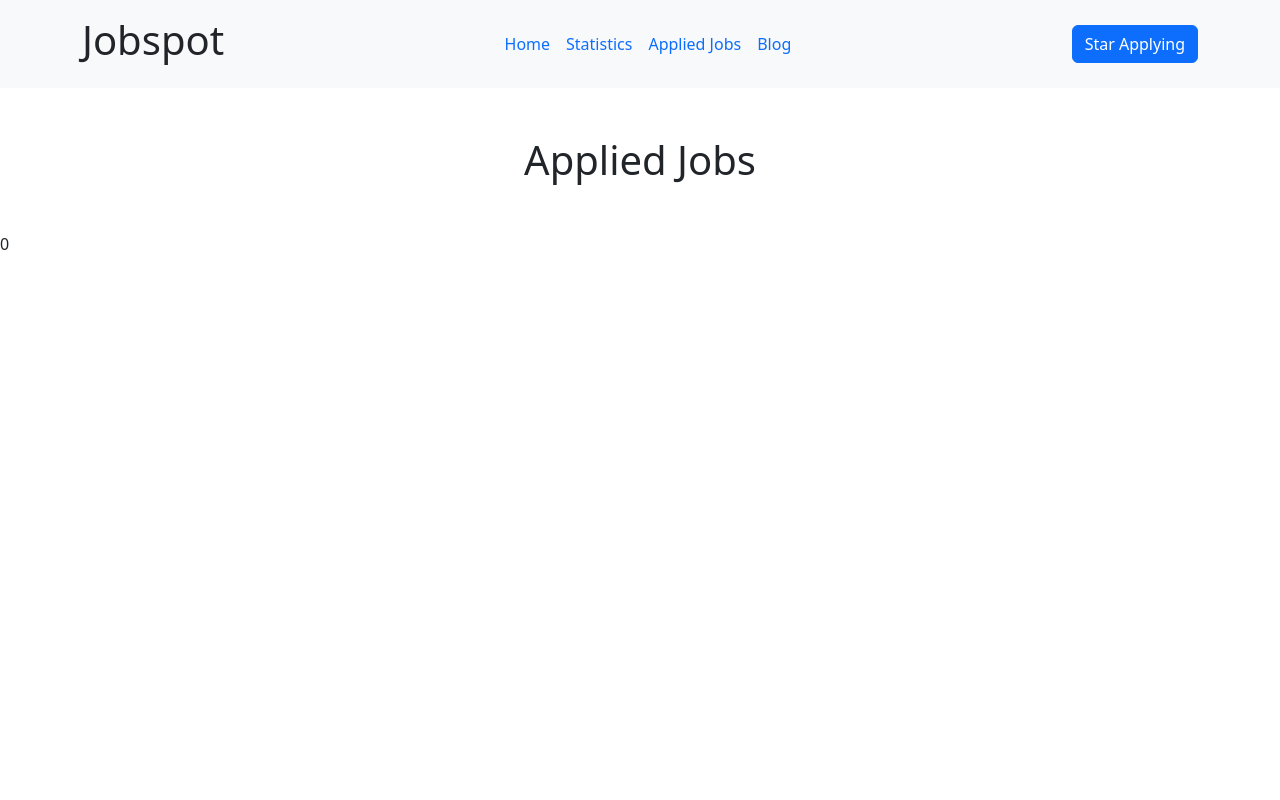
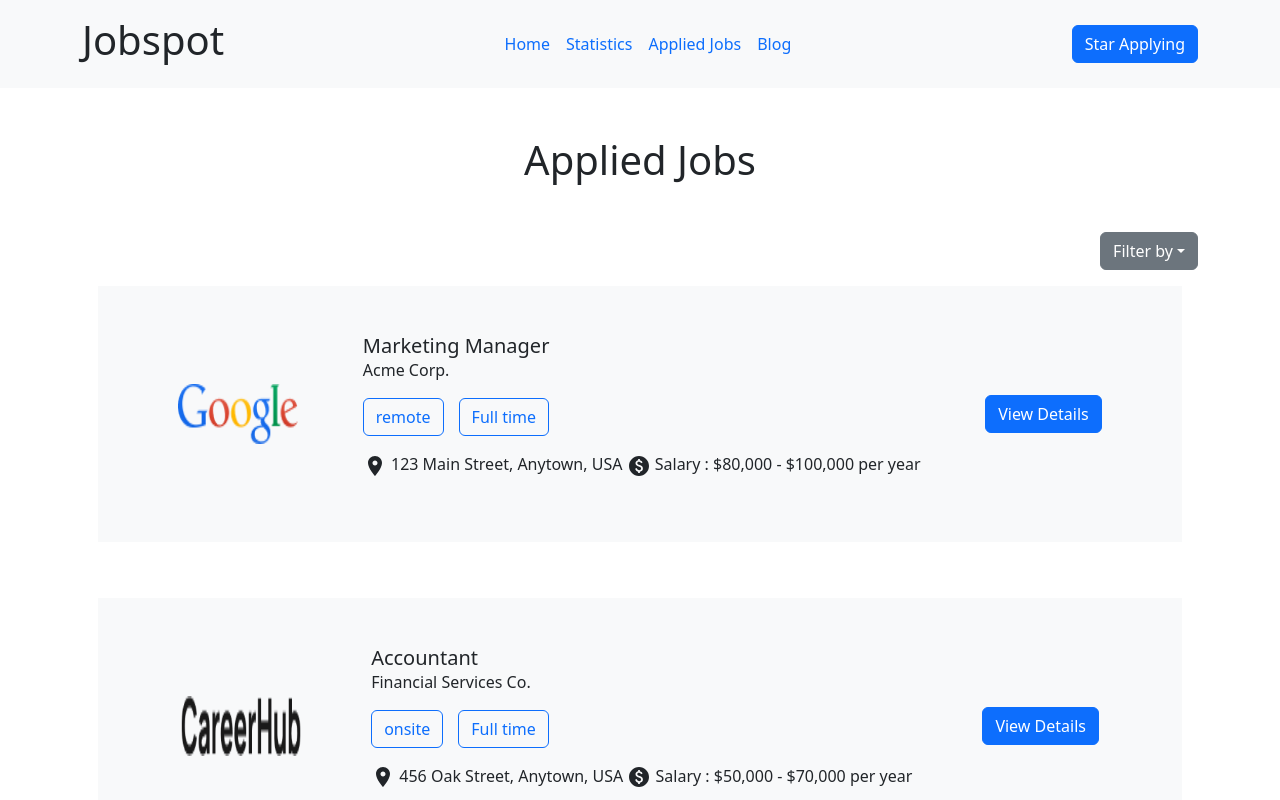
Before and after one commit to nakib1948/career-hub-client-side, a React (Vite) app: page /appliedjobs in a window 1280 px wide. Shown: the top 800 px of the page. Built offline with nearby package versions, Linux system fonts and the light colour scheme.

Commit message:
filter by part done

```diff
--- /dev/null
+++ b/src/Components/Appliedjob.css
@@ -0,0 +1,9 @@
+@media only screen and (max-width: 600px) {
+   .appliedjob{
+     flex-direction: column;
+     text-align: center;
+   }
+   .appliedjob1{
+      margin-top: 20px;
+   }
+  }
--- a/src/Components/Appliedjob.jsx
+++ b/src/Components/Appliedjob.jsx
@@ -4,25 +4,25 @@ import Row from "react-bootstrap/Row";
 import Col from "react-bootstrap/Col";
 import Card from "react-bootstrap/Card";
 import PaidIcon from "@mui/icons-material/Paid";
-import WorkOutlineIcon from "@mui/icons-material/WorkOutline";
-import LocalPhoneIcon from "@mui/icons-material/LocalPhone";
-import MailOutlineIcon from "@mui/icons-material/MailOutline";
+import Dropdown from "react-bootstrap/Dropdown";
+import DropdownButton from "react-bootstrap/DropdownButton";
+
 import PlaceIcon from "@mui/icons-material/Place";
 import Button from "react-bootstrap/Button";
 import Navbarr from "./Navbarr";
+import "./Appliedjob.css";
 const Appliedjob = () => {
     const [Data, setData] = useState([]);
+    const [filteredData, setFilteredData] = useState([]);
+    const [check, setCheck] = useState(false);
 
-  const [check, setCheck] = useState(false);
     useEffect(() => {
       async function fetchData() {
         const res = await fetch("/data.json");
         const data = await res.json();
 
         const item = await JSON.parse(localStorage.getItem("storedIds"));
-      let arr = [];
         if (item && item.length) {
-        // check if item exists and has length
           let arr = [];
           for (let i of item) {
             for (let j of data) {
@@ -30,55 +30,80 @@ const Appliedjob = () => {
             }
           }
           setData(data);
+          setFilteredData(arr);
+        } else {
+          setData(data);
+          setFilteredData(data);
         }
       }
       fetchData();
     }, []);
 
+    const onsite = () => {
+        if (Data.length) {
+          const allonsite = Data.filter((data) => data.joblocation === "onsite");
+          setFilteredData(allonsite);
+        }
+      };
+      const remote = () => {
+        if (Data.length) {
+          const allremote = Data.filter((data) => data.joblocation === "remote");
+          setFilteredData(allremote);
+        }
+      };
+      const All=()=>{
+        if (Data.length) {
+            setFilteredData(Data);
+          }
+      }
+
   return (
     <div>
+      <Navbarr />
+      <h1 className="text-center mt-5 mb-5">Applied Jobs</h1>
+      <Container className="text-end">
+        <DropdownButton id="dropdown-item-button" variant="secondary" title="Filter by">
+          <Dropdown.Item onClick={onsite} as="button">Onsite</Dropdown.Item>
+          <Dropdown.Item onClick={remote} as="button">Remote</Dropdown.Item>
+          <Dropdown.Item onClick={All} as="button">All</Dropdown.Item>
 
-      <Navbarr/>
-      <h1 className="text-center mt-5 mb-5">Applied Jobs</h1>
-      {Data.length && (
+        </DropdownButton>
+      </Container>
+      {filteredData.length  && (
         <Container>
           <Row xs={1} md={1} className="g-4">
-            {Array.from({ length: Data.length }).map((_, idx) => (
+            {filteredData.map((job) => (
               <Col>
-                <div className="d-flex justify-content-around p-5 m-3 bg-light align-items-center">
-
-                    <div>
+                <div className="d-flex appliedjob justify-content-around p-5 m-3 bg-light align-items-center">
+                  <div className="appliedjob1">
                     <img
                       height="60px"
                       width="120px"
-                        src={Data[idx].companyLogo}
+                      src={job.companyLogo}
                     />
                   </div>
-                    <div >
-
-                        <Card.Title>{Data[idx].jobTitle}</Card.Title>
-                        <Card.Text>{Data[idx].companyName}</Card.Text>
+                  <div className="appliedjob1">
+                    <Card.Title>{job.jobTitle}</Card.Title>
+                    <Card.Text>{job.companyName}</Card.Text>
                     <div className="d-flex mb-3">
                       <Button
                         style={{ marginRight: "15px" }}
                         variant="outline-primary"
                       >
-                            {Data[idx].joblocation}
+                        {job.joblocation}
                       </Button>
                       <Button variant="outline-primary">Full time</Button>
                     </div>
                     <p>
                       {" "}
-                          <PlaceIcon /> {Data[idx].address} <PaidIcon /> Salary
-                          : {Data[idx].salary}
+                      <PlaceIcon /> {job.address} <PaidIcon /> Salary :{" "}
+                      {job.salary}
                     </p>
-
                   </div>
 
-                    <div >
+                  <div className="appliedjob1">
                     <Button variant="primary">View Details</Button>
                   </div>
-
                 </div>
               </Col>
             ))}
```
Lines whose indentation alone changed are shown as unchanged.
